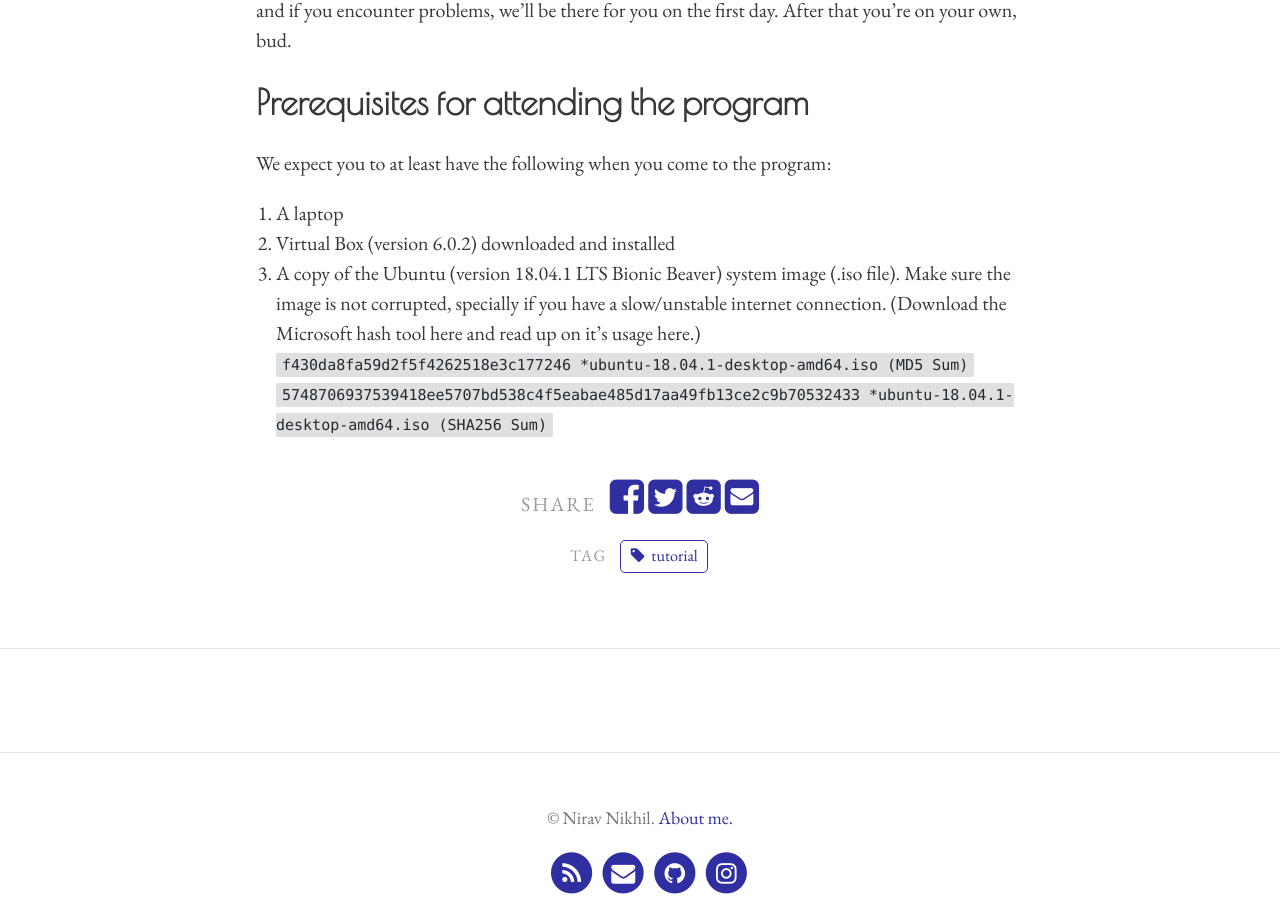
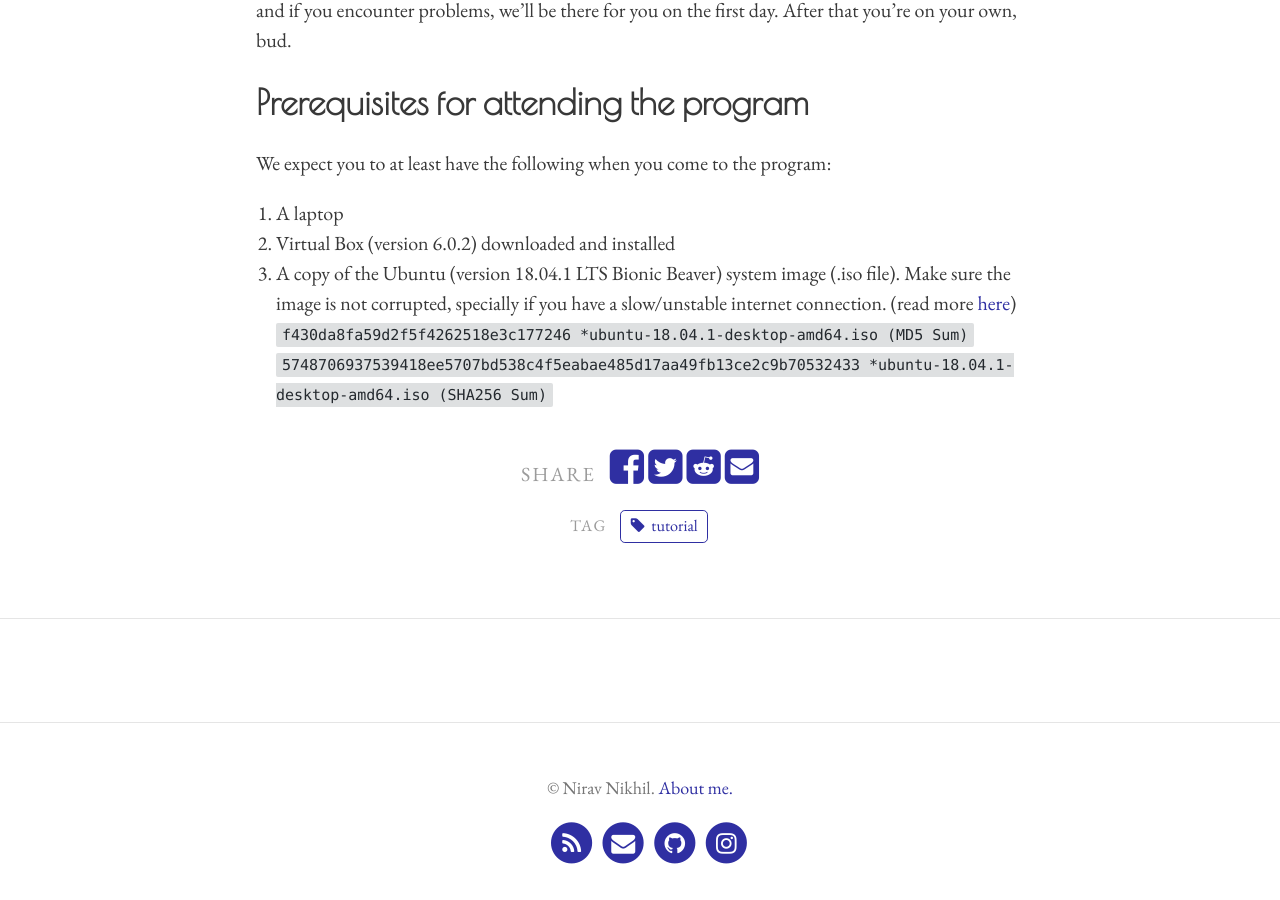
Before and after one commit to niravcodes/niravcodes.github.io, a Jekyll site: the page built from _posts/2019-01-27-installing-linux-in-virtualbox-in-win10.md, in a window 1280 px wide and 900 px high, scrolled down 3665 px. Built offline with Jekyll 4.4.1, drawn with Linux system fonts in a browser that asks for light colours; comment, search, counter and statistics services are not loaded.

Commit message:
Update from Forestry.io - Updated installing-linux-in-virtualbox-in-win10.md

```diff
--- a/_posts/2019-01-27-installing-linux-in-virtualbox-in-win10.md
+++ b/_posts/2019-01-27-installing-linux-in-virtualbox-in-win10.md
@@ -77,6 +77,6 @@ We expect you to at least have the following when you come to the program:
 
 1. A laptop
 2. Virtual Box (version 6.0.2) downloaded and installed
-3. A copy of the Ubuntu (version 18.04.1 LTS Bionic Beaver) system image (.iso file). Make sure the image is not corrupted, specially if you have a slow/unstable internet connection. (Download the Microsoft hash tool here and read up on it's usage here.)
+3. A copy of the Ubuntu (version 18.04.1 LTS Bionic Beaver) system image (.iso file). Make sure the image is not corrupted, specially if you have a slow/unstable internet connection. (read more [here](https://www.maketecheasier.com/verify-md5-sha-1-sha-256-checksum-windows10/))
    `f430da8fa59d2f5f4262518e3c177246 *ubuntu-18.04.1-desktop-amd64.iso (MD5 Sum)`
    `5748706937539418ee5707bd538c4f5eabae485d17aa49fb13ce2c9b70532433 *ubuntu-18.04.1-desktop-amd64.iso (SHA256 Sum)`
```
